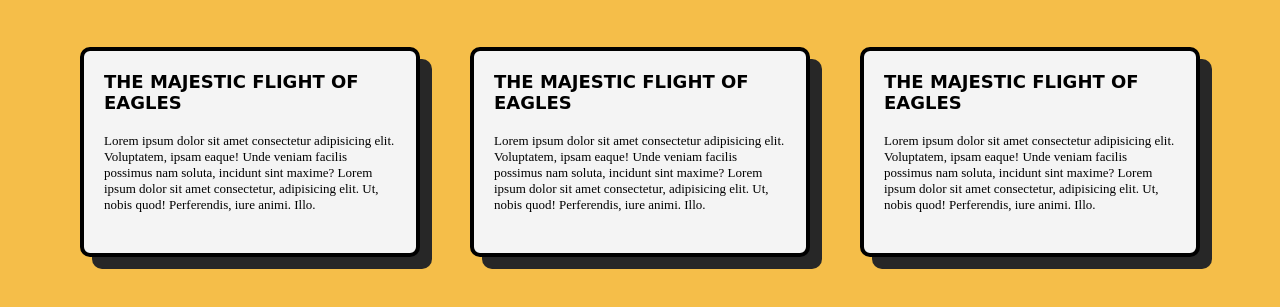
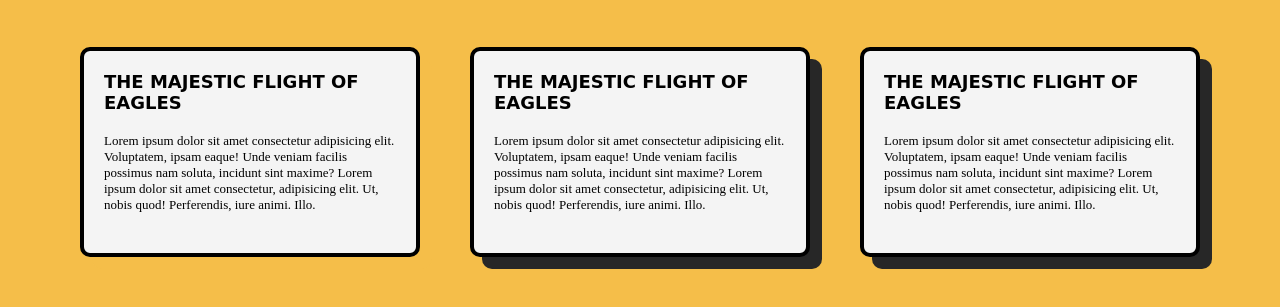
Before and after one commit to atopwebtechnologies/gcp_basic_ci-cd_blog, a plain HTML site: page client/index.html in a window 1280 px wide. In both pictures the pointer is over the element 250 px from the left and 625 px from the top of the page. Shown: the part 473-780 px from the top of the page. Drawn offline with Linux system fonts and the light colour scheme; no server answers; a web font is replaced by a local one.

Commit message:
Update style.css

```diff
--- a/client/style.css
+++ b/client/style.css
@@ -65,7 +65,7 @@ nav > h1 {
   cursor: pointer;
 }
 .blog-item:hover {
-  box-shadow: 12px 12px 0px rgb(39, 39, 39);
+  box-shadow: 12px 12px 0px rgb(245, 190, 73);
 }
 
 .blog-title {
```
